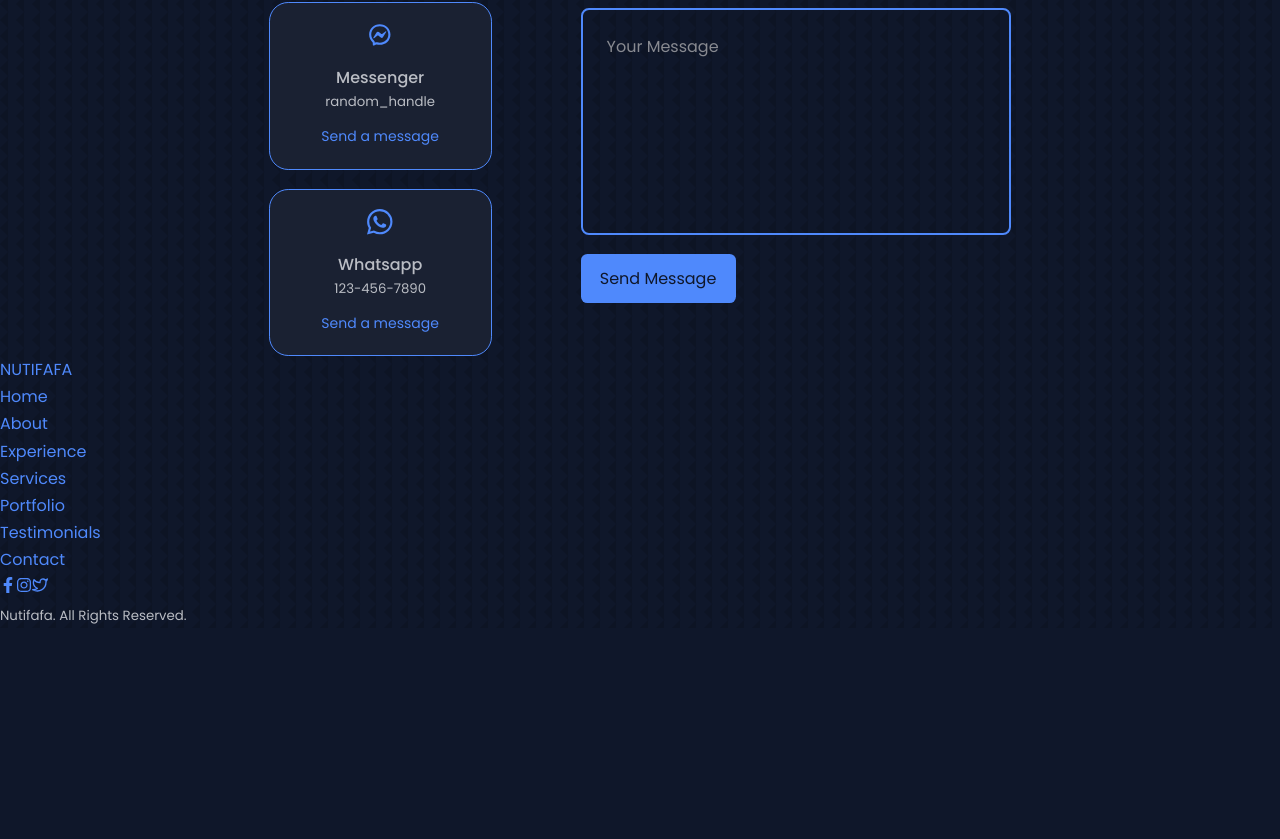
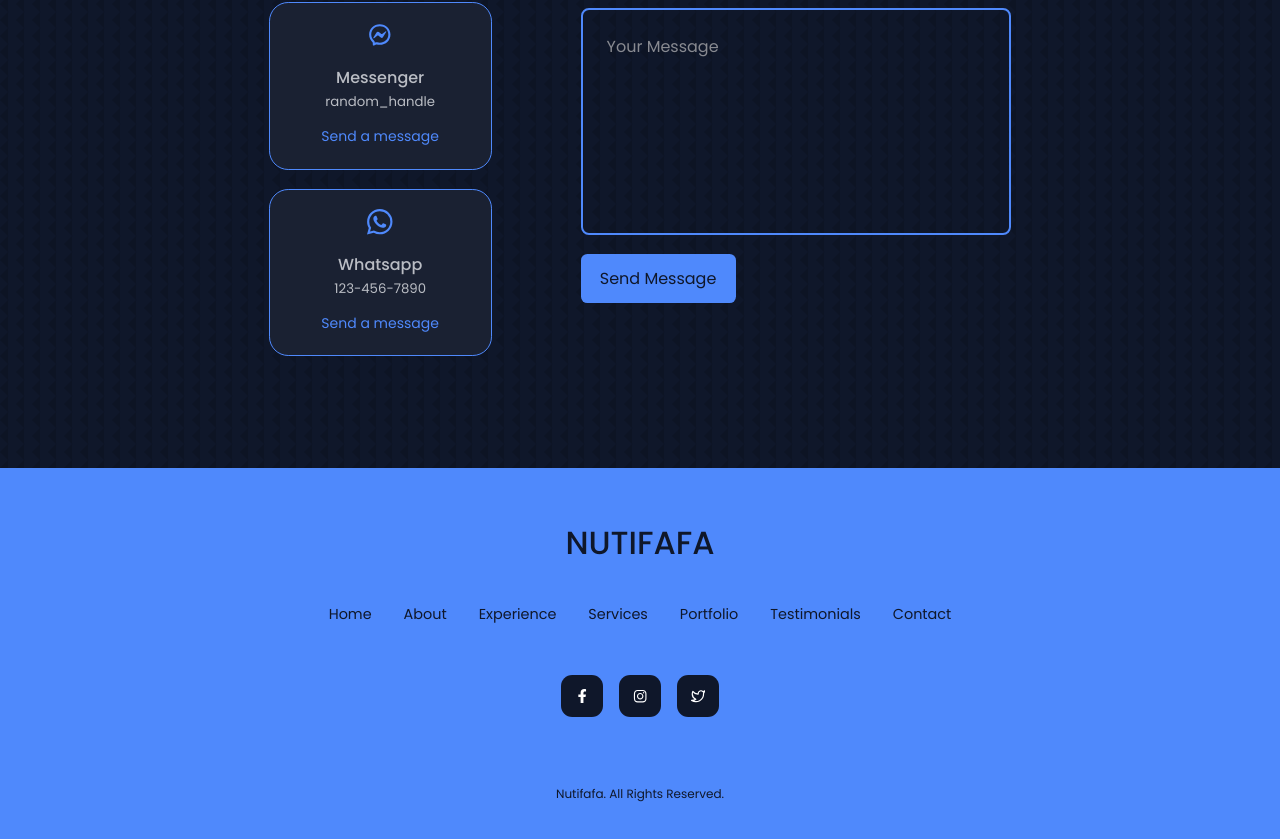
Before and after one commit to neophyte-programmer/react-portfolio, a React (Create React App) app: page / in a window 1280 px wide. Shown: the part 4980-5819 px from the top of the page. Before the commit the page ends 5608 px from the top, so only its background shows below. Built offline with nearby package versions, Linux system fonts and the light colour scheme.

Commit message:
finished footer styling

```diff
--- a/src/components/footer/footer.css
+++ b/src/components/footer/footer.css
@@ -1,13 +1,68 @@
+footer {
+    background: var(--first-color);
+    padding: 3rem 0;
+    text-align: center;
+    font-size: .9rem;
+    margin-top: 7rem;
+}
 
+.footer__logo, .permalink {
+    color : var(--body-color);
+}
+
+.footer__logo {
+    font-weight: 500;
+    font-size: 2rem;
+    margin-bottom: 2rem;
+    display: inline-block;
+}
+
+.permalinks {
+    display: flex;
+    flex-wrap: wrap;
+    justify-content: center;
+    gap: 2rem;
+    margin: 0 auto 3rem;
+}
+
+.footer__logo:hover, .permalink:hover{
+    color: #fff;
+}
+
+.footer__socials {
+    display: flex;
+    justify-content: center;
+    gap: 1rem;
+    margin-bottom: 4rem;
+}
+
+.footer__socials a {
+    background: var(--body-color);
+    color: #fff;
+    padding: .8rem;
+    border-radius: .7rem;
+    display: flex;
+    border: 1px solid transparent;
+}
+
+.footer__socials a:hover {
+    border: 1px solid var(--body-color);
+    color: var(--body-color);
+    background: transparent;
+    transform: scale(1.05);
+}
+
+.footer__copyright {
+    color: var(--body-color);
+    font-size: .9rem;
+    margin-bottom: 4rem;
+}
 
 /*=============== GENERAL MEDIA QUERIES ===============*/
-/* ==== Medium Devices ==== */
-@media screen and (max-width: 1024px) {
-
-}
-
-
 /* ==== Small Devices ==== */
 @media screen and (max-width: 600px) {
-
+    .permalinks {
+        flex-direction: column;
+        gap: 1.5rem;
+    }
 }
```
